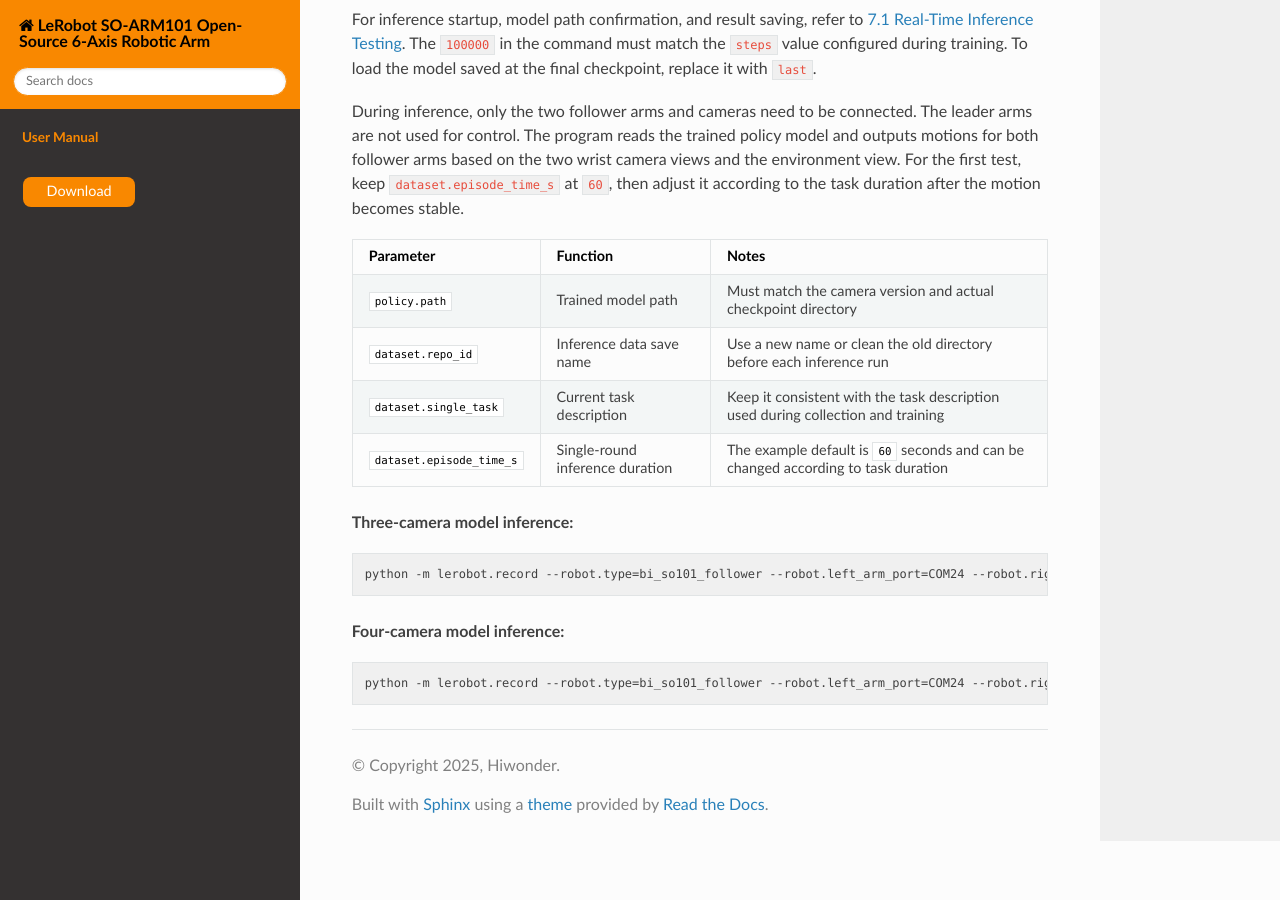
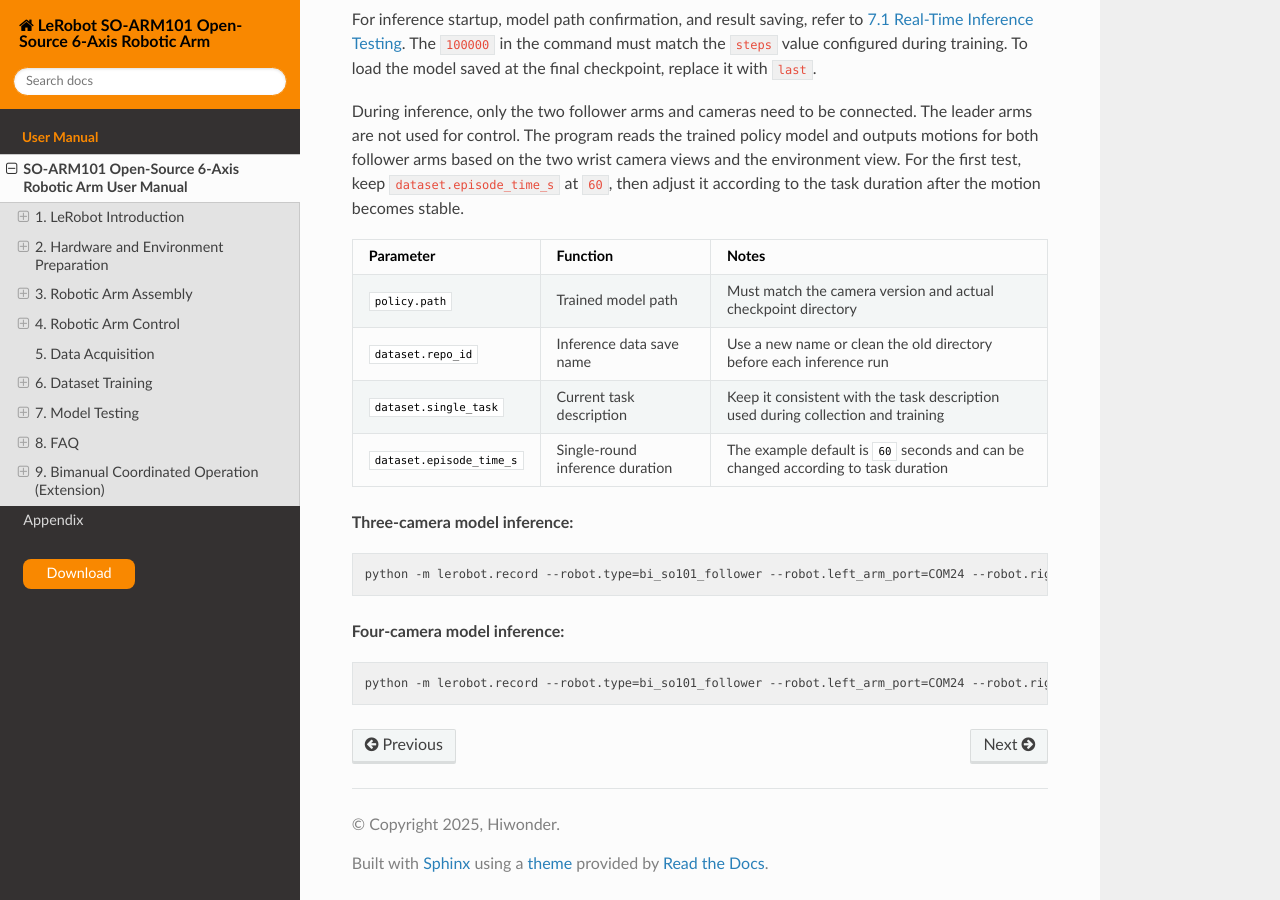
Before and after one commit to Hiwonder-docs/LeRobot, a Sphinx documentation site: the page built from source/docs/SO_ARM101_Open_Source_6_Axis_Robotic_Arm_User_Manual.md, in a window 1280 px wide and 900 px high, scrolled down 48089 px. Built offline with Sphinx 7.4.7 and the Read the Docs theme 3.1.0, drawn with Linux system fonts in a browser that asks for light colours; pages that are not in the unit, such as notebooks, are missing from menus.

Commit message:
内容修改

```diff
--- a/source/index.rst
+++ b/source/index.rst
@@ -11,7 +11,7 @@ LeRobot SO-ARM101 Open-Source 6-Axis Robotic Arm
    :maxdepth: 2
    :caption: User Manual
 
-   docs/SO-ARM101 Open-Source 6-Axis Robotic Arm User Manual.md
-   docs/resources_download.md
+   docs/SO_ARM101_Open_Source_6_Axis_Robotic_Arm_User_Manual.md
+   docs/Appendix.md
 
    Download <https://drive.google.com/drive/folders/17QlQJu2PsdpZemjYbUUrwbZgVUeDqA-D>
```
